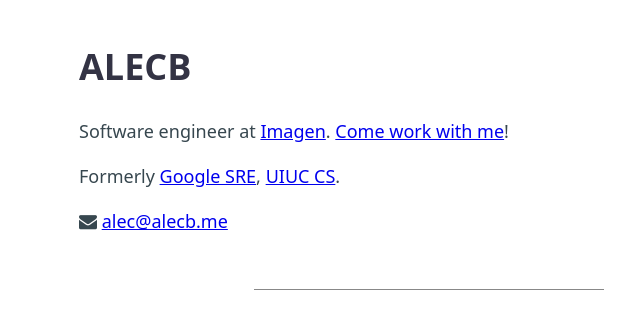
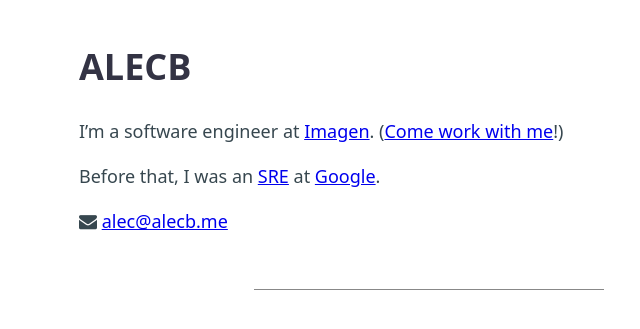
Before and after one commit to AlecBenzer/alecbenzer.github.com, a Jekyll site: the page built from index.md, in a window 1280 px wide. Shown: the top 329 px of the page, without its empty margins (211-851 px from the left). Built offline with Jekyll 4.4.1, drawn with Linux system fonts in a browser that asks for light colours.

Commit message:
update index

```diff
--- a/index.md
+++ b/index.md
@@ -4,9 +4,9 @@ layout: page
 ---
 # alecb
 
-Software engineer at [Imagen](https://imagen.ai). [Come work with me](https://imagen.ai/careers)!
+I'm a software engineer at [Imagen](https://imagen.ai). ([Come work with me](https://imagen.ai/careers)!)
 
-Formerly [Google SRE](https://google.com/sre), [UIUC CS](https://cs.illinois.edu).
+Before that, I was an [SRE](https://google.com/sre) at  [Google](https://google.com/about).
 
 <i class="fa fa-envelope" aria-hidden="true"></i> <alec@alecb.me>
 
```
